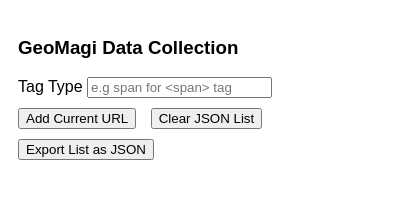
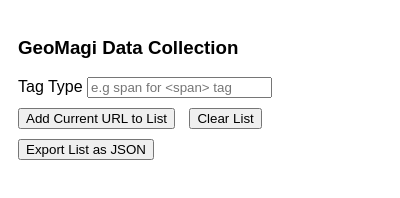
Before and after one commit to acuaroo/GeoMagi, a browser extension: page extension/popup.html in a window 400 px wide. Drawn offline with Linux system fonts and the light colour scheme.

Commit message:
changed text

```diff
--- a/extension/popup.html
+++ b/extension/popup.html
@@ -45,8 +45,8 @@
     <label for="textInput">Tag Type</label>
     <input type="text" id="textInput" placeholder="e.g span for <span> tag">
 
-    <button id="addButton">Add Current URL</button>
-    <button id="clearButton">Clear JSON List</button>
+    <button id="addButton">Add Current URL to List</button>
+    <button id="clearButton">Clear List</button>
     <button id="exportButton">Export List as JSON</button>
   </body>
 </html>
```
